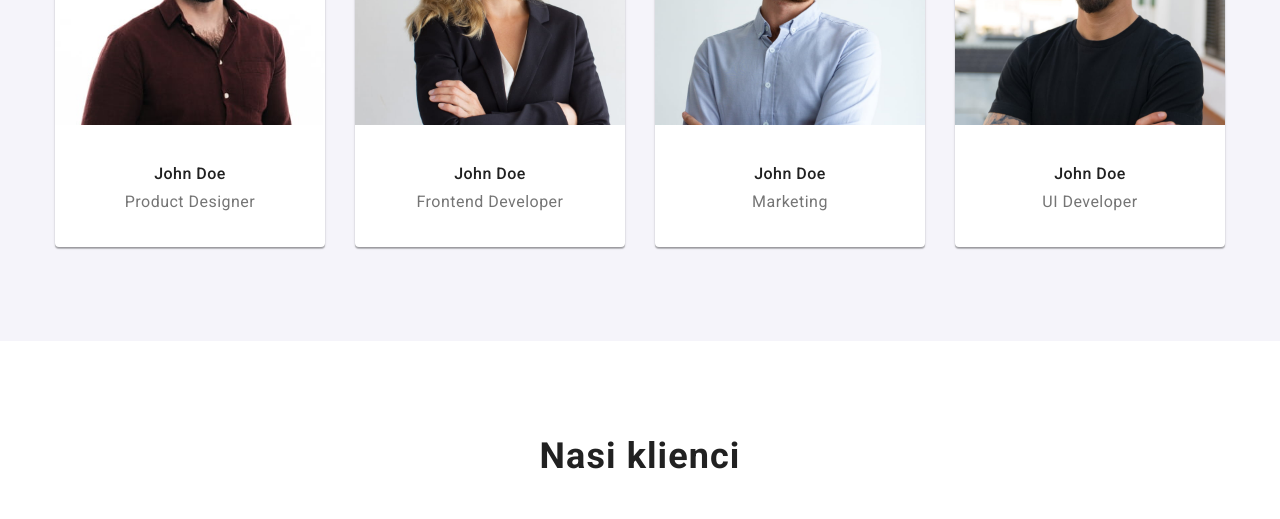
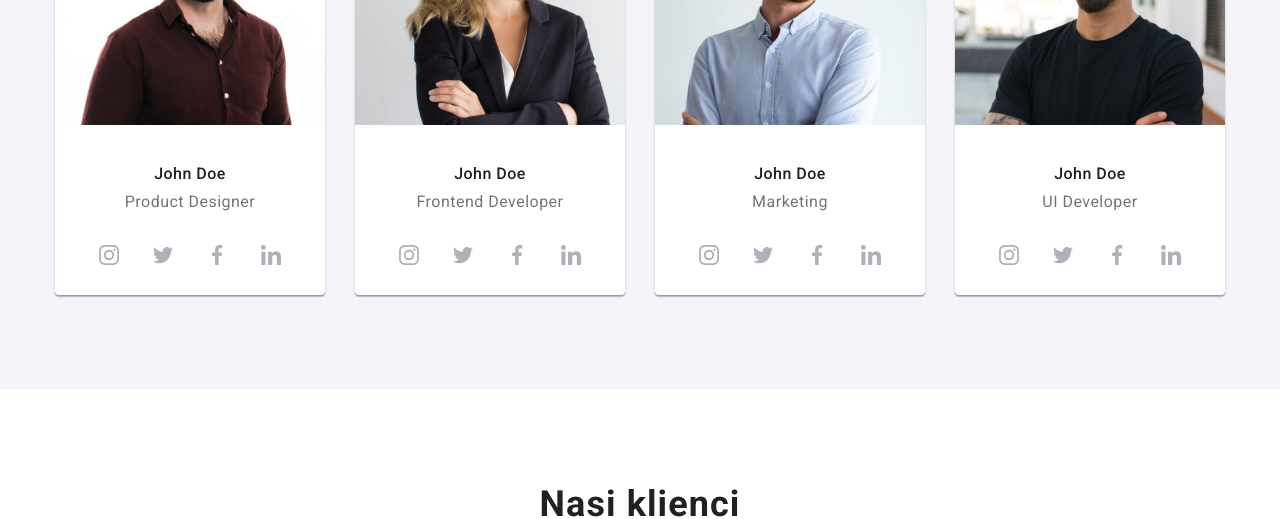
Before and after one commit to andrzejkubiczek/goit-markup-hw-04, a plain HTML site: page index.html in a window 1280 px wide. Shown: the part 1920-2439 px from the top of the page. Drawn offline with nearby package versions, Linux system fonts and the light colour scheme.

Commit message:
social-links in team seaction

```diff
--- a/css/styles.css
+++ b/css/styles.css
@@ -240,7 +240,8 @@ nav {
 }
 
 .team-cards figcaption {
-  padding: 30px 0;
+  margin-top: 30px;
+  margin-bottom: 16px;
   font-size: 16px;
   line-height: 1.8;
   letter-spacing: 0.03em;
@@ -254,6 +255,32 @@ nav {
 
 .team-cards .team-descr {
   color: var(--contact-color);
+}
+
+.team-social {
+  display: flex;
+  align-items: center;
+  justify-content: center;
+  margin-bottom: 18px;
+}
+
+.team-social > a:not(:last-child) {
+  margin-right: 10px;
+}
+
+.team-social > a li {
+  padding: 12px;
+}
+
+.team-social > a li {
+  fill: var(--icons-color);
+}
+
+.team-social > a li:hover,
+.team-social > a li:focus {
+  background-color: var(--link-color);
+  border-radius: 50%;
+  fill: var(--white-color);
 }
 
 footer,
@@ -295,7 +322,8 @@ footer .container {
   background-color: var(--link-color);
 }
 
-.no-gap {
+.no-gap,
+.team-social .team-social-icon {
   display: block;
 }
 
--- a/index.html
+++ b/index.html
@@ -133,6 +133,36 @@
                   <span class="team-descr">Product Designer</span>
                 </figcaption>
               </figure>
+              <ul class="team-social">
+                <a href="#">
+                  <li>
+                    <svg class="team-social-icon" width="20" height="20">
+                      <use href="./images/icons.svg#icon-instagram"></use>
+                    </svg>
+                  </li>
+                </a>
+                <a href="#">
+                  <li>
+                    <svg class="team-social-icon" width="20" height="20">
+                      <use href="./images/icons.svg#icon-twitter"></use>
+                    </svg>
+                  </li>
+                </a>
+                <a href="#">
+                  <li>
+                    <svg class="team-social-icon" width="20" height="20">
+                      <use href="./images/icons.svg#icon-facebook"></use>
+                    </svg>
+                  </li>
+                </a>
+                <a href="">
+                  <li>
+                    <svg class="team-social-icon" width="20" height="20">
+                      <use href="./images/icons.svg#icon-linkedin"></use>
+                    </svg>
+                  </li>
+                </a>
+              </ul>
             </li>
             <li>
               <figure>
@@ -143,6 +173,36 @@
                   <span class="team-descr">Frontend Developer</span>
                 </figcaption>
               </figure>
+              <ul class="team-social">
+                <a href="#">
+                  <li>
+                    <svg class="team-social-icon" width="20" height="20">
+                      <use href="./images/icons.svg#icon-instagram"></use>
+                    </svg>
+                  </li>
+                </a>
+                <a href="#">
+                  <li>
+                    <svg class="team-social-icon" width="20" height="20">
+                      <use href="./images/icons.svg#icon-twitter"></use>
+                    </svg>
+                  </li>
+                </a>
+                <a href="#">
+                  <li>
+                    <svg class="team-social-icon" width="20" height="20">
+                      <use href="./images/icons.svg#icon-facebook"></use>
+                    </svg>
+                  </li>
+                </a>
+                <a href="">
+                  <li>
+                    <svg class="team-social-icon" width="20" height="20">
+                      <use href="./images/icons.svg#icon-linkedin"></use>
+                    </svg>
+                  </li>
+                </a>
+              </ul>
             </li>
             <li>
               <figure>
@@ -153,6 +213,36 @@
                   <span class="team-descr">Marketing</span>
                 </figcaption>
               </figure>
+              <ul class="team-social">
+                <a href="#">
+                  <li>
+                    <svg class="team-social-icon" width="20" height="20">
+                      <use href="./images/icons.svg#icon-instagram"></use>
+                    </svg>
+                  </li>
+                </a>
+                <a href="#">
+                  <li>
+                    <svg class="team-social-icon" width="20" height="20">
+                      <use href="./images/icons.svg#icon-twitter"></use>
+                    </svg>
+                  </li>
+                </a>
+                <a href="#">
+                  <li>
+                    <svg class="team-social-icon" width="20" height="20">
+                      <use href="./images/icons.svg#icon-facebook"></use>
+                    </svg>
+                  </li>
+                </a>
+                <a href="">
+                  <li>
+                    <svg class="team-social-icon" width="20" height="20">
+                      <use href="./images/icons.svg#icon-linkedin"></use>
+                    </svg>
+                  </li>
+                </a>
+              </ul>
             </li>
             <li>
               <figure>
@@ -163,6 +253,36 @@
                   <span class="team-descr">UI Developer</span>
                 </figcaption>
               </figure>
+              <ul class="team-social">
+                <a href="#">
+                  <li>
+                    <svg class="team-social-icon" width="20" height="20">
+                      <use href="./images/icons.svg#icon-instagram"></use>
+                    </svg>
+                  </li>
+                </a>
+                <a href="#">
+                  <li>
+                    <svg class="team-social-icon" width="20" height="20">
+                      <use href="./images/icons.svg#icon-twitter"></use>
+                    </svg>
+                  </li>
+                </a>
+                <a href="#">
+                  <li>
+                    <svg class="team-social-icon" width="20" height="20">
+                      <use href="./images/icons.svg#icon-facebook"></use>
+                    </svg>
+                  </li>
+                </a>
+                <a href="">
+                  <li>
+                    <svg class="team-social-icon" width="20" height="20">
+                      <use href="./images/icons.svg#icon-linkedin"></use>
+                    </svg>
+                  </li>
+                </a>
+              </ul>
             </li>
           </ul>
         </div>
```
Also changed, not shown: 1 other file.
